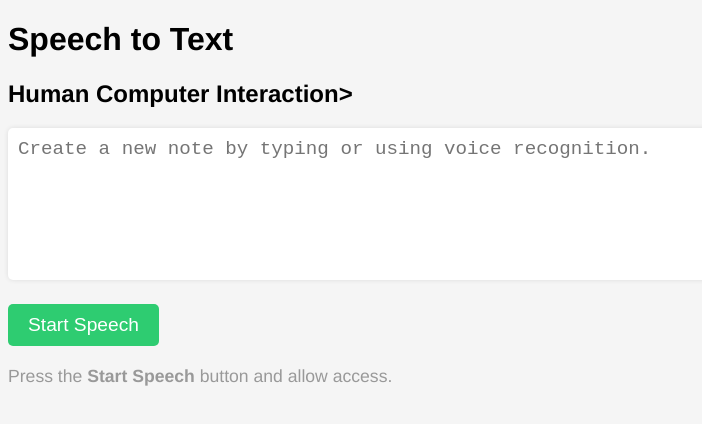
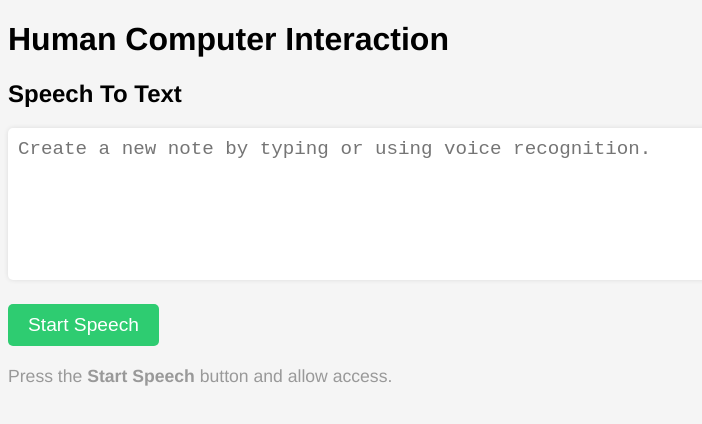
Before and after one commit to reyntors/Speech-to-text, a plain HTML site: page index.html in a window 1280 px wide. Shown: the whole page, without its empty margins (0-702 px from the left). Drawn offline with Linux system fonts and the light colour scheme.

Commit message:
Update index.html

```diff
--- a/index.html
+++ b/index.html
@@ -4,10 +4,11 @@
     <title>Speech Recognition</title>
     <meta http-equiv="Permissions-Policy" content="accelerometer 'none'; camera 'none'; geolocation 'none'; microphone 'none'; payment 'none'">
     <link rel="stylesheet" href="styles.css">
-    <h1> Speech to Text </h1>
-    <h2> Human Computer Interaction></h2>
+    <h1> Human Computer Interaction </h1>
+
   </head>
   <body>
+    <h2> Speech To Text </h2>
     <div class="input-single">
       <textarea id="note-textarea" placeholder="Create a new note by typing or using voice recognition." rows="6"></textarea>
     </div>
```
